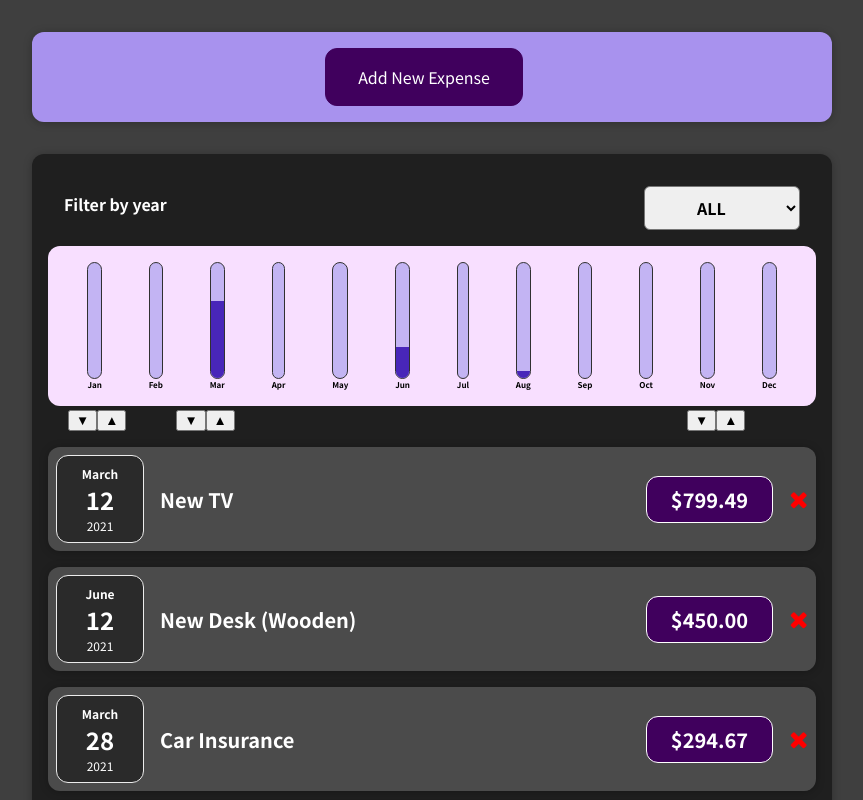
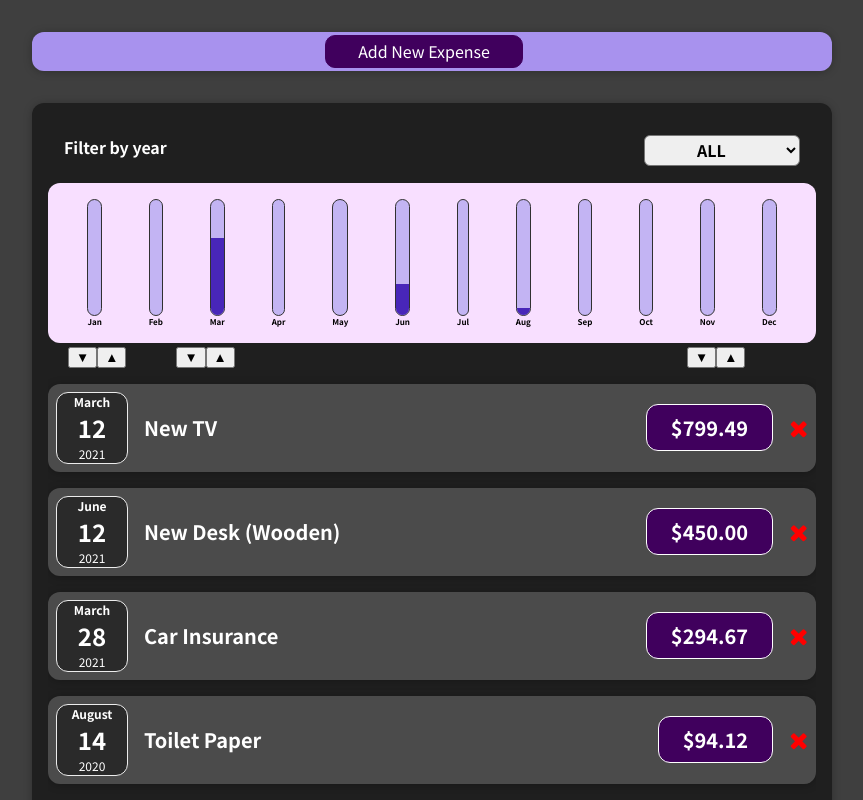
Before and after one commit to flakd/react-expense-tracker, a React (Create React App) app: page / in a window 1280 px wide. Shown: the top 800 px of the page, without its empty margins (208-1071 px from the left). Built offline with nearby package versions, Linux system fonts and the light colour scheme.

Commit message:
added underling to indicate which column & direction is sorting.  Added some CSS tweaks to make more compact. Added Div overflow to simulate iFrame

```diff
--- a/src/components/Date/DateBlock.css
+++ b/src/components/Date/DateBlock.css
@@ -1,8 +1,8 @@
 .expense-date {
 	display: flex;
 	flex-direction: column;
-	width: 5.5rem;
-	height: 5.5rem;
+	width: 4.5rem;
+	height: 4.5rem;
 	border: 1px solid #ececec;
 	background-color: #2a2a2a;
 	color: white;
--- a/src/components/Expenses/Expenses.js
+++ b/src/components/Expenses/Expenses.js
@@ -1,5 +1,4 @@
 import {useState} from 'react';
-import {useEffect} from 'react';
 
 import Card from '../UI/Card';
 import './Expenses.css';
@@ -99,7 +98,7 @@ const Expenses = (props) => {
 					onChangeFilter={filterChangeHandler}
 				/>
 				<ExpensesChart filteredExpenses={filteredExpenses} />
-				<ExpensesSorter onClickSort={sortExpensesHandler} />
+				<ExpensesSorter onSort={sortExpensesHandler} />
 				<ExpensesList
 					selectedYear={filteredYear}
 					filteredExpenses={sortedFilteredExpenses}
--- a/src/components/Expenses/ExpensesFilter.css
+++ b/src/components/Expenses/ExpensesFilter.css
@@ -18,7 +18,7 @@
 
 .expenses-filter select {
 	font: inherit;
-	padding: 0.5rem 3rem;
+	padding: 0.1rem 3rem;
 	font-weight: bold;
 	border-radius: 6px;
 }
--- a/src/components/Expenses/ExpensesList.css
+++ b/src/components/Expenses/ExpensesList.css
@@ -7,3 +7,8 @@
 	color: white;
 	text-align: center;
 }
+
+.expenses-list-container {
+	height: 500px;
+	overflow: auto;
+}
--- a/src/components/Expenses/ExpensesList.js
+++ b/src/components/Expenses/ExpensesList.js
@@ -11,6 +11,7 @@ const ExpensesList = (props) => {
 	}
 
 	return (
+		<div className='expenses-list-container'>
 			<ul className='expenses-list'>
 				{props.filteredExpenses.map((expense) => (
 					<ExpenseItem
@@ -23,6 +24,7 @@ const ExpensesList = (props) => {
 					/>
 				))}
 			</ul>
+		</div>
 	);
 };
 export default ExpensesList;
--- a/src/components/Expenses/ExpensesSorter.js
+++ b/src/components/Expenses/ExpensesSorter.js
@@ -1,9 +1,16 @@
 import React from 'react';
 
-const onClickSorter = (e) => {
-	console.log(e.target);
-};
-const ExpensesSorter = ({onClickSort}) => {
+const ExpensesSorter = ({onSort}) => {
+	const onClickSort = (e) => {
+		console.log(e.target);
+		const buttons = document.querySelectorAll('.sort');
+		console.log(buttons);
+		buttons.forEach((button, index) => {
+			button.style.textDecoration = 'none';
+		});
+		e.target.style.textDecoration = 'underline';
+		onSort(e);
+	};
 	return (
 		<div style={{display: 'flex'}}>
 			<div
--- a/src/components/NewExpense/NewExpense.css
+++ b/src/components/NewExpense/NewExpense.css
@@ -1,6 +1,6 @@
 .new-expense {
 	background-color: #a892ee;
-	padding: 1rem;
+	padding: 0.2rem 2rem 0.2rem 2rem;
 	margin: 2rem auto;
 	width: 50rem;
 	max-width: 95%;
@@ -12,11 +12,11 @@
 .new-expense button {
 	font: inherit;
 	cursor: pointer;
-	padding: 1rem 2rem;
+	padding: 0.2rem 2rem;
 	border: 1px solid #40005d;
 	background-color: #40005d;
 	color: white;
-	border-radius: 12px;
+	border-radius: 10px;
 	margin-right: 1rem;
 }
 
```
Lines whose indentation alone changed are shown as unchanged.
